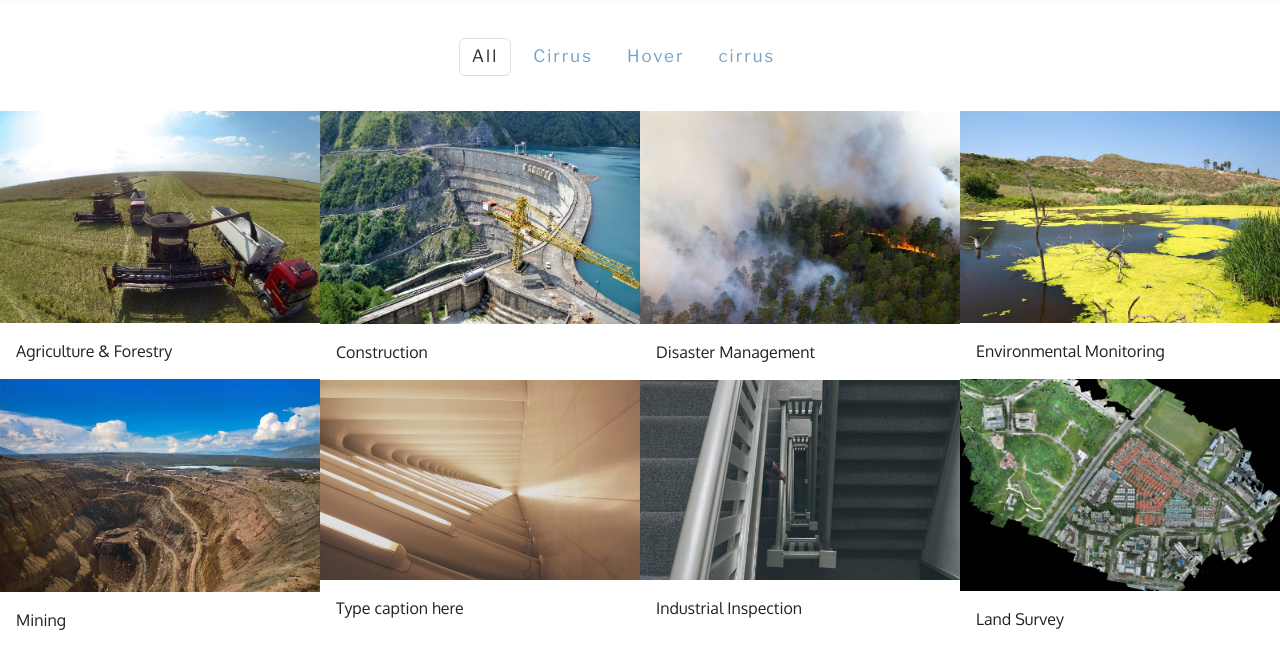
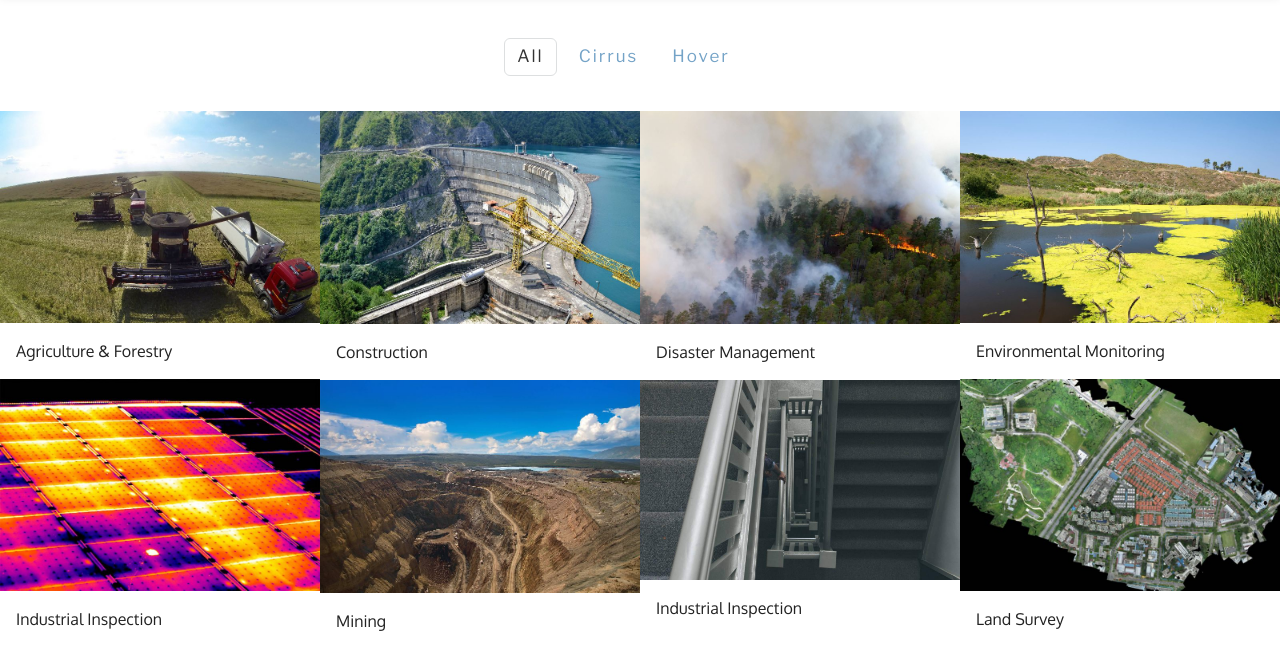
Before and after one commit to skyhighuav/mobirise, a plain HTML site: page Overview Applications.html in a window 1280 px wide. Shown: the part 93-762 px from the top of the page. Drawn offline with nearby package versions, Linux system fonts and the light colour scheme; files whose address does not match are found by name.

Commit message:
create github pages

```diff
--- a/Overview Applications.html
+++ b/Overview Applications.html
@@ -104,7 +104,7 @@
                         </div>
 
                         <span class="mbr-gallery-title display-6">Disaster Management</span>
-                    </div><div class="mbr-gallery-item mbr-gallery-item__mobirise3 mbr-gallery-item--p0" data-tags="cirrus" data-video-url="false">
+                    </div><div class="mbr-gallery-item mbr-gallery-item__mobirise3 mbr-gallery-item--p0" data-tags="Cirrus" data-video-url="false">
                         <div href="#lb-gallery1-z" data-slide-to="3" data-toggle="modal">
 
 
@@ -120,12 +120,12 @@
 
 
 
-                            <img alt="" src="assets/images/fotolia-69794995-subscription-monthly-m-2000x1334-1-800x533.jpg">
+                            <img alt="" src="assets/images/solar-panel-thermal-2000x1330-800x532.jpg">
 
                             <span class="mbri-search"></span>
                         </div>
 
-                        <span class="mbr-gallery-title display-6">Mining</span>
+                        <span class="mbr-gallery-title display-6">Industrial Inspection</span>
                     </div><div class="mbr-gallery-item mbr-gallery-item__mobirise3 mbr-gallery-item--p0" data-tags="Cirrus" data-video-url="false">
                         <div href="#lb-gallery1-z" data-slide-to="5" data-toggle="modal">
 
@@ -137,17 +137,17 @@
                         </div>
 
                         <span class="mbr-gallery-title display-6">Land Survey</span>
-                    </div><div class="mbr-gallery-item mbr-gallery-item__mobirise3 mbr-gallery-item--p0" data-tags="" data-video-url="false">
+                    </div><div class="mbr-gallery-item mbr-gallery-item__mobirise3 mbr-gallery-item--p0" data-tags="Hover" data-video-url="false">
                         <div href="#lb-gallery1-z" data-slide-to="6" data-toggle="modal">
 
 
 
-                            <img alt="" src="assets/images/gallery05.jpg">
+                            <img alt="" src="assets/images/fotolia-69794995-subscription-monthly-m-2000x1334-2-800x533.jpg">
 
                             <span class="mbri-search"></span>
                         </div>
 
-                        <span class="mbr-gallery-title display-6">Type caption here</span>
+                        <span class="mbr-gallery-title display-6">Mining</span>
                     </div><div class="mbr-gallery-item mbr-gallery-item__mobirise3 mbr-gallery-item--p0" data-tags="" data-video-url="false">
                         <div href="#lb-gallery1-z" data-slide-to="7" data-toggle="modal">
 
@@ -172,7 +172,7 @@
             <div class="modal-content">
                 <div class="modal-body">
                     <ol class="carousel-indicators">
-                        <li data-app-prevent-settings="" data-target="#lb-gallery1-z" data-slide-to="0"></li><li data-app-prevent-settings="" data-target="#lb-gallery1-z" data-slide-to="1"></li><li data-app-prevent-settings="" data-target="#lb-gallery1-z" data-slide-to="2"></li><li data-app-prevent-settings="" data-target="#lb-gallery1-z" data-slide-to="3"></li><li data-app-prevent-settings="" data-target="#lb-gallery1-z" data-slide-to="4"></li><li data-app-prevent-settings="" data-target="#lb-gallery1-z" class=" active" data-slide-to="5"></li><li data-app-prevent-settings="" data-target="#lb-gallery1-z" data-slide-to="6"></li><li data-app-prevent-settings="" data-target="#lb-gallery1-z" data-slide-to="7"></li>
+                        <li data-app-prevent-settings="" data-target="#lb-gallery1-z" data-slide-to="0"></li><li data-app-prevent-settings="" data-target="#lb-gallery1-z" data-slide-to="1"></li><li data-app-prevent-settings="" data-target="#lb-gallery1-z" data-slide-to="2"></li><li data-app-prevent-settings="" data-target="#lb-gallery1-z" data-slide-to="3"></li><li data-app-prevent-settings="" data-target="#lb-gallery1-z" data-slide-to="4"></li><li data-app-prevent-settings="" data-target="#lb-gallery1-z" data-slide-to="5"></li><li data-app-prevent-settings="" data-target="#lb-gallery1-z" class=" active" data-slide-to="6"></li><li data-app-prevent-settings="" data-target="#lb-gallery1-z" data-slide-to="7"></li>
                     </ol>
                     <div class="carousel-inner">
                         <div class="carousel-item">
@@ -184,11 +184,11 @@
                         </div><div class="carousel-item">
                             <img alt="" src="assets/images/fotolia-50248492-subscription-monthly-m-2000x1330-2.jpg">
                         </div><div class="carousel-item">
-                            <img alt="" src="assets/images/fotolia-69794995-subscription-monthly-m-2000x1334-1.jpg">
+                            <img alt="" src="assets/images/solar-panel-thermal-2000x1330.jpg">
+                        </div><div class="carousel-item">
+                            <img alt="" src="assets/images/land-survey-sample-pic-2000x1330.jpg">
                         </div><div class="carousel-item active">
-                            <img alt="" src="assets/images/land-survey-sample-pic-2000x1330.jpg">
-                        </div><div class="carousel-item">
-                            <img alt="" src="assets/images/gallery05.jpg">
+                            <img alt="" src="assets/images/fotolia-69794995-subscription-monthly-m-2000x1334-2.jpg">
                         </div><div class="carousel-item">
                             <img alt="" src="assets/images/gallery07.jpg">
                         </div>
```
Also changed, not shown: assets/images/fotolia-69794995-subscription-monthly-m-2000x1334-2-800x533.jpg (added), assets/images/fotolia-69794995-subscription-monthly-m-2000x1334-2.jpg (added), assets/images/solar-panel-thermal-2000x1330-800x532.jpg (added), assets/images/solar-panel-thermal-2000x1330.jpg (added), 1 other file.
